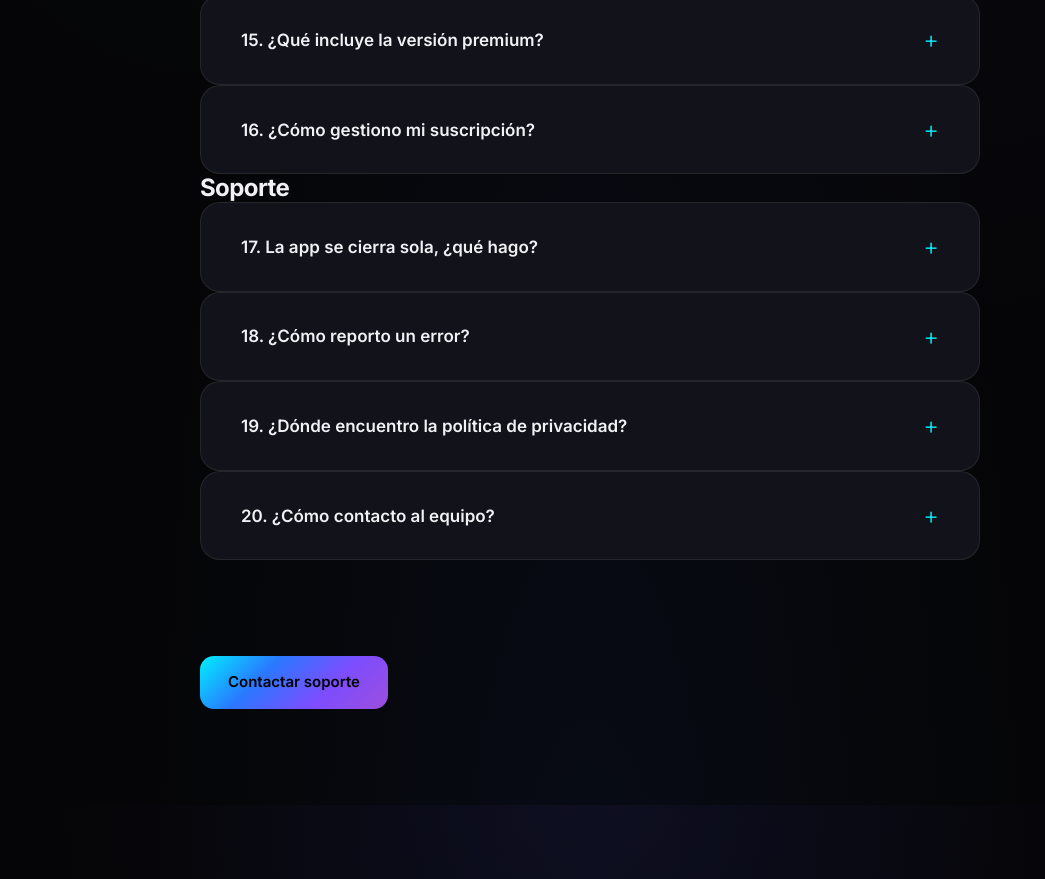
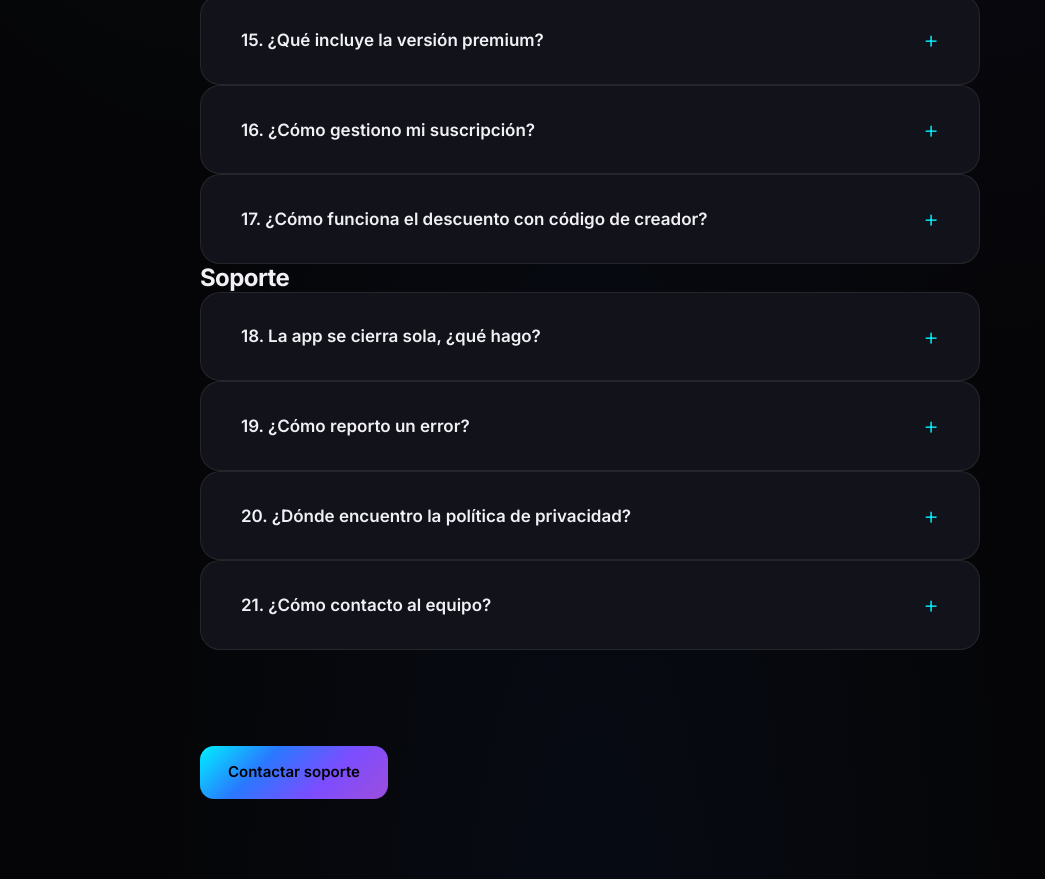
Before and after one commit to dragodocsacceso/dragodocs-privacy, a website: page faq.html in a window 1280 px wide. Shown: the part 1900-2779 px from the top of the page, without its empty margins (50-1095 px from the left). Drawn offline with Linux system fonts and the light colour scheme.

Commit message:
Explica el descuento por código de creador (portada, FAQ 17 y Términos §8)
El descuento se obtiene activando un código de creador en la app; el precio
rebajado es el que ese código tiene configurado y se muestra antes de pagar.

Co-Authored-By: Claude Fable 5 <noreply@anthropic.com>

```diff
--- a/faq.html
+++ b/faq.html
@@ -208,34 +208,41 @@
               <p>Las suscripciones se gestionan directamente desde Google Play en la sección de pagos y suscripciones de tu cuenta.</p>
             </div>
           </details>
+
+          <details class="faq-item glass scroll-reveal">
+            <summary class="faq-question">17. ¿Cómo funciona el descuento con código de creador?</summary>
+            <div class="faq-answer">
+              <p>Los descuentos de DragoDocs AI funcionan con códigos de creador. En la app, entra al apartado Premium y activa tu código en la sección «¿Tienes un código de creador?». La app valida el código y, si incluye descuento, el total de tu compra cambia automáticamente al precio rebajado que ese código tiene guardado; lo verás reflejado antes de confirmar el pago en Google Play. Cada código puede ofrecer un descuento distinto y con tu compra apoyas a ese creador. Si el código expiró o no es válido, se aplica el precio normal.</p>
+            </div>
+          </details>
         </div>
 
         <div class="faq-category">
           <h2 class="faq-category-title">Soporte</h2>
 
           <details class="faq-item glass scroll-reveal">
-            <summary class="faq-question">17. La app se cierra sola, ¿qué hago?</summary>
+            <summary class="faq-question">18. La app se cierra sola, ¿qué hago?</summary>
             <div class="faq-answer">
               <p>Intenta actualizar la app desde Google Play, reiniciar tu dispositivo y liberar espacio de almacenamiento.</p>
             </div>
           </details>
 
           <details class="faq-item glass scroll-reveal">
-            <summary class="faq-question">18. ¿Cómo reporto un error?</summary>
+            <summary class="faq-question">19. ¿Cómo reporto un error?</summary>
             <div class="faq-answer">
               <p>Puedes escribirnos a <a href="mailto:dragodocs.ai@outlook.es">dragodocs.ai@outlook.es</a> describiendo el problema.</p>
             </div>
           </details>
 
           <details class="faq-item glass scroll-reveal">
-            <summary class="faq-question">19. ¿Dónde encuentro la política de privacidad?</summary>
+            <summary class="faq-question">20. ¿Dónde encuentro la política de privacidad?</summary>
             <div class="faq-answer">
               <p>La política de privacidad completa está disponible en <a href="privacy.html">Política de privacidad</a>.</p>
             </div>
           </details>
 
           <details class="faq-item glass scroll-reveal">
-            <summary class="faq-question">20. ¿Cómo contacto al equipo?</summary>
+            <summary class="faq-question">21. ¿Cómo contacto al equipo?</summary>
             <div class="faq-answer">
               <p>Escríbenos a <a href="mailto:dragodocs.ai@outlook.es">dragodocs.ai@outlook.es</a> o visita la página de <a href="contact.html">contacto</a>.</p>
             </div>
```
Also changed, not shown: index.html (+2 -0 lines), terms.html (+1 -0 lines).
